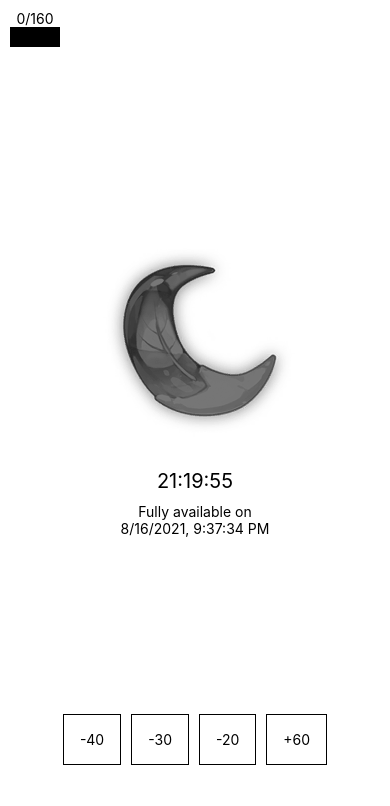
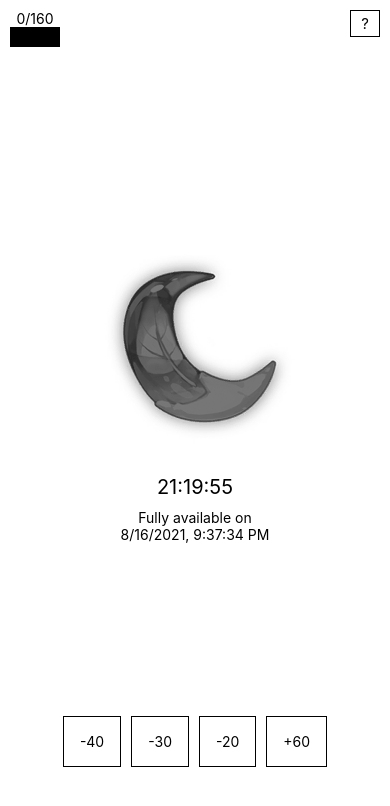
Before and after one commit to coding-nerfilio/ResinImpact, a React Native app: screen / in a window 390 px wide. Shown: the top 806 px of the page. Built offline with nearby package versions, Linux system fonts and the light colour scheme.

Commit message:
Layout changes, add aboutButton component

```diff
--- a/App.js
+++ b/App.js
@@ -4,6 +4,7 @@ import {Image, SafeAreaView, Text, View} from 'react-native';
 import UseButtons from './src/components/UseButtons';
 import TimeCounter from './src/components/TimeCounter';
 import Resin from './src/hooks/Resin';
+import AboutButton from './src/components/AboutButton';
 
 const App = () => {
   const {secondsLeft, resinAmount, modifyResin, useResin} = Resin();
@@ -14,10 +15,11 @@ const App = () => {
         style={{
           flex: 1,
           flexDirection: 'row',
-          marginTop: 10,
-          marginLeft: 10,
+          justifyContent: 'space-between',
+          margin: 10,
         }}>
         <ResinCounter resin={resinAmount} modifyResin={modifyResin} />
+        <AboutButton />
       </View>
       <View
         style={{
```
